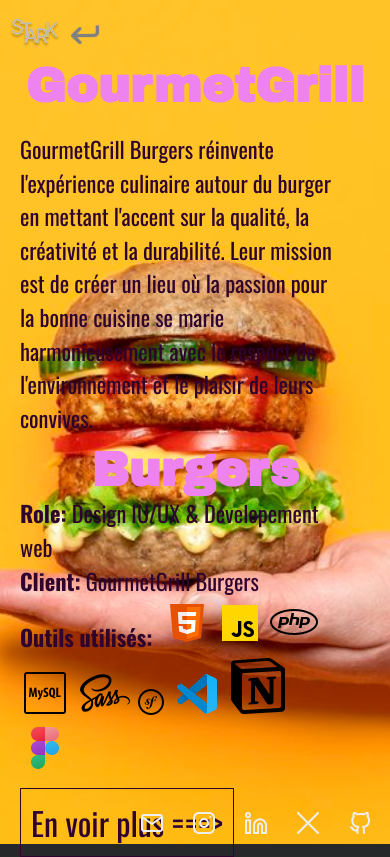
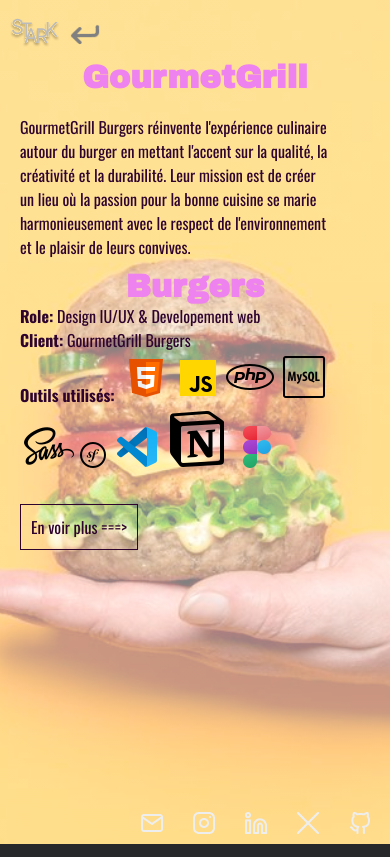
Before and after one commit to Stark021104/portfolio-stark, a website: page portfoliopage4.html in a window 390 px wide. Drawn offline with nearby package versions, Linux system fonts and the light colour scheme.

Commit message:
responsive fini 13h40

```diff
--- a/styleHome.css
+++ b/styleHome.css
@@ -388,7 +388,6 @@
 .burger {
     width: 100%;
     height: 100vh;
-    gap: 20px;
     background-size: cover;
     background-position: center;
     background-repeat: no-repeat;
@@ -400,7 +399,7 @@
     height: 100%;
     margin-top: -10px;
     text-align: center;
-    font-size: 10rem;
+    font-size: 8rem;
     color: violet;
 }
 
@@ -552,20 +551,36 @@
 }
 
 /*------ page 4 ----*/
-@media all and (max-width: 1250px) {
-    .burger h3 {
-        font-size: 6rem;
+@media all and (max-width: 1100px) {
+    .burger{
+        background-image: linear-gradient(rgba(255,255,255,0.5) 0%, rgba(255,255,255,0.5) 100%), url(./ASSETS/photo-dun-burger-fond-jaune.jpg);
+
+
     }
-}
+     .burger h3{
+        font-size: 4rem ;
 
-@media all and (max-width: 800px) {
-    .burger h3 {
-        font-size: 3rem;
     }
-
     .burger p {
+        font-size: 1.4rem;
+    }
+    .bouton {
+        padding: 10px;
+        margin: 20px;
         font-size: 1.4rem;
     }
 }
 
-@media all and (max-width: 600px) {}
+@media all and (max-width: 600px) {
+    .burger h3{
+        font-size: 2rem ;
+    }
+    .burger p {
+        font-size: 1rem;
+    }
+    .bouton {
+        padding: 10px;
+        margin: 20px;
+        font-size: 1rem;
+    }
+}
```
